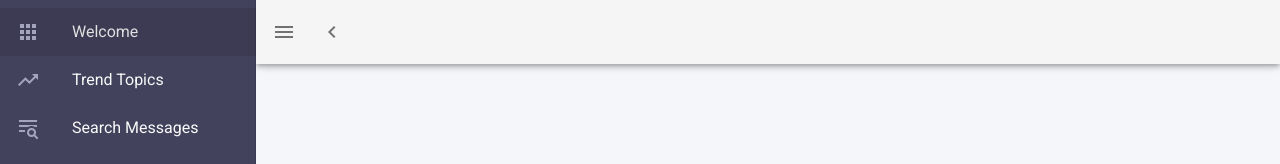
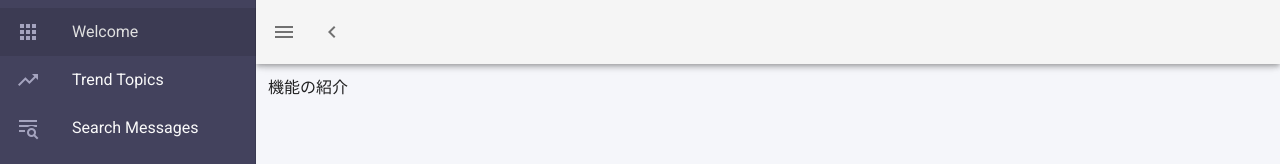
Before and after one commit to Ryotaro-Hayashi/slack-visualization, a Nuxt app in the folder project/: page /welcome in a window 1280 px wide. Shown: the top 164 px of the page. Built offline with nearby package versions, Linux system fonts and the light colour scheme.

Commit message:
[add] 設定画面とWelcome画面を追加

```diff
--- /dev/null
+++ b/project/src/pages/settings.vue
@@ -0,0 +1,3 @@
+<template>
+    <p>設定画面</p>
+</template>
--- /dev/null
+++ b/project/src/pages/welcome.vue
@@ -0,0 +1,3 @@
+<template>
+    <p>機能の紹介</p>
+</template>
```
